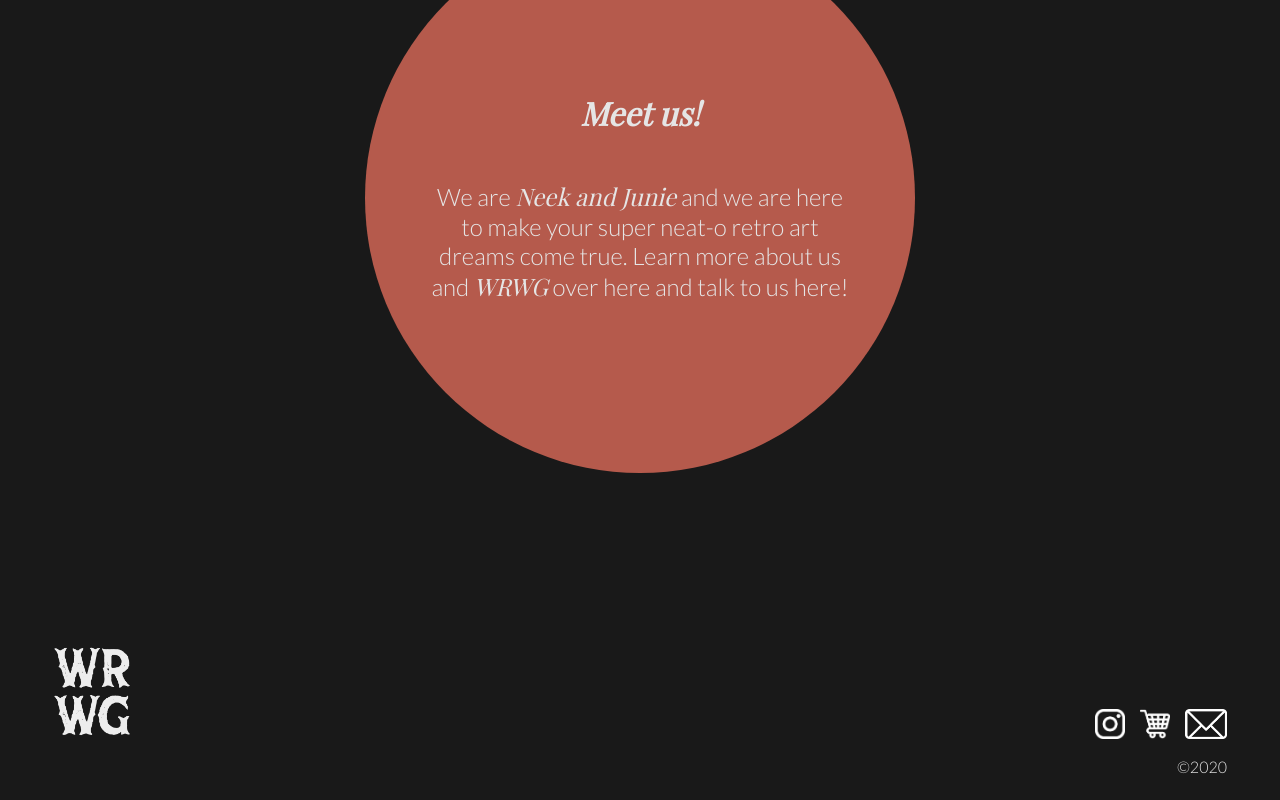
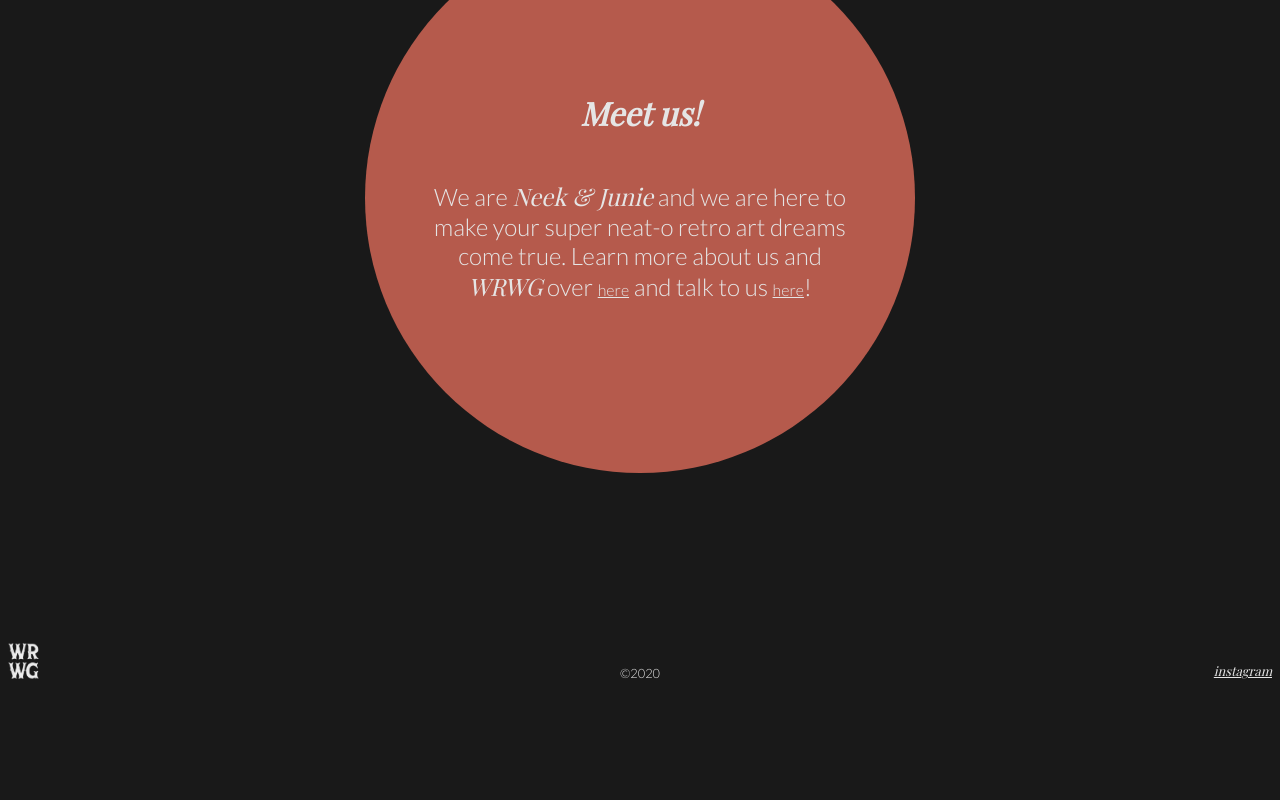
Before and after one commit to julietteabeyta/portfolio-2021, a Next.js app: page / in a window 1280 px wide. Shown: the part 1284-2084 px from the top of the page. After the commit the page ends 1986 px from the top, so only its background shows below. Built offline with nearby package versions, Linux system fonts and the light colour scheme; a web font is replaced by a local one.

Commit message:
Fix footer styling, add interaction styling to section-3

```diff
--- a/components/Footer.js
+++ b/components/Footer.js
@@ -4,11 +4,7 @@ export default function Footer() {
       <footer className="fade-in">
         <img src="/WRWG.png" alt="WRWG"></img>
         <p>©2020</p>
-        <div>
-          <img src="/instagram-logo.png" alt="Instagram Logo"></img>
-          <img src="/shop-logo.png" alt="Shopping cart icon"></img>
-          <img src="/email-logo.png" alt="Envelope icon"></img>
-        </div>
+        <a href="https://www.instagram.com/whatrhymeswithgod/"><span>instagram</span></a>
       </footer>
     </>
   )
--- a/pages/index.js
+++ b/pages/index.js
@@ -23,10 +23,6 @@ export default function Home() {
         easing: 'linear',
         duration: 1000,
       }, 200);
-
-    window.onbeforeunload = function () {
-      window.scrollTo(0, 0);
-    }
   });
 
   return (
@@ -50,10 +46,11 @@ export default function Home() {
             <img src="collage-3.png" alt="Collage 3" className="img-3"></img>
           </div>
           <div className="section section-3">
-            <div>
+            <div className="asdf">
               <h1><span >Meet us!</span></h1>
-              <p>We are <span >Neek and Junie</span> and we are here to make your super neat-o retro
-                art dreams come true. Learn more about us and <span>WRWG</span> over here and talk to us here! </p>
+              <p>We are <span >Neek & Junie</span> and we are here to make your super neat-o retro
+                art dreams come true. Learn more about us and <span>WRWG</span> over {' '}
+                <a href="/about">here</a> and talk to us <a href="/contact">here</a>! </p>
             </div>
           </div>
         </div>
--- a/styles.css
+++ b/styles.css
@@ -5,6 +5,10 @@ body {
   color: #E5E5E5;
   font-family: "Lato", sans-serif;
   overflow-x: hidden;
+}
+
+a {
+  color: inherit;
 }
 
 #header-logo-container {
@@ -48,7 +52,6 @@ header h1 {
 .nav a {
   margin-top: 5px;
   text-transform: uppercase;
-  color: #E5E5E5;
   font-size: 0.7em;
   text-decoration: none;
 }
@@ -119,11 +122,12 @@ span {
   flex-direction: column;
   align-items: center;
   justify-content: center;
-  margin: 25% 0 10%;
+  margin: 25% 0 30%;
   text-align: center;
 }
 .section.section-3 div {
-  background: #B55A4C;
+  color: #E5E5E5;
+  background-color: #B55A4C;
   border-radius: 100%;
   height: 300px;
   width: 300px;
@@ -132,6 +136,7 @@ span {
   flex-direction: column;
   align-items: center;
   justify-content: center;
+  transition: all 0.2s ease;
 }
 .section.section-3 h1 {
   font-size: 1.5em;
@@ -141,25 +146,20 @@ span {
 }
 
 footer {
-  padding: 45px;
-  position: relative;
+  display: grid;
+  grid-template-columns: 1fr 1fr 1fr;
+  font-size: 0.8em;
 }
 footer img {
-  height: 100px;
+  height: 40px;
+  margin-top: -20px;
 }
-footer p {
-  position: absolute;
-  bottom: 0;
-  right: 45px;
+footer > p {
+  justify-self: center;
+  margin-top: 3px;
 }
-footer div {
-  position: absolute;
-  right: 45px;
-  bottom: 50px;
-}
-footer div img {
-  height: 30px;
-  margin-left: 15px;
+footer a {
+  justify-self: end;
 }
 
 @media screen and (min-width: 500px) {
@@ -167,6 +167,18 @@ footer div img {
     height: 380px;
     width: 380px;
     padding: 35px;
+  }
+  .section.section-3 div:hover {
+    color: #191919;
+    background-color: #AAB5B0;
+    cursor: url(https://ani.cursors-4u.net/symbols/sym-9/sym831.ani), url(https://ani.cursors-4u.net/symbols/sym-9/sym831.png), default !important;
+  }
+  .section.section-3 div a {
+    transition: all 0.2s ease;
+    cursor: url(https://ani.cursors-4u.net/symbols/sym-9/sym831.ani), url(https://ani.cursors-4u.net/symbols/sym-9/sym831.png), default !important;
+  }
+  .section.section-3 div a:hover {
+    color: #E5E5E5;
   }
   .section.section-3 h1 {
     font-size: 2em;
@@ -189,6 +201,9 @@ footer div img {
   .section.section-1 div small:before {
     right: 165px;
   }
+  .section.section-3 {
+    margin-bottom: 15%;
+  }
   .section.section-3 div {
     height: 420px;
     width: 420px;
--- a/styles.scss
+++ b/styles.scss
@@ -6,6 +6,10 @@ body {
   color: #E5E5E5;
   font-family: 'Lato', sans-serif;
   overflow-x: hidden;
+}
+
+a {
+  color: inherit;
 }
 
 #header-logo-container {
@@ -49,7 +53,6 @@ header {
   a {
     margin-top: 5px;
     text-transform: uppercase;
-    color: #E5E5E5;
     font-size: .7em;
     text-decoration: none;
   }
@@ -123,10 +126,11 @@ span {
     flex-direction: column;
     align-items: center;
     justify-content: center;
-    margin: 25% 0 10%;
+    margin: 25% 0 30%;
     text-align: center;
     div {
-      background: #B55A4C;
+      color: #E5E5E5;
+      background-color: #B55A4C;
       border-radius: 100%;
       height: 300px;
       width: 300px;
@@ -135,6 +139,7 @@ span {
       flex-direction: column;
       align-items: center;
       justify-content: center;
+      transition: all .2s ease;
     }
     h1 {
       font-size: 1.5em;
@@ -146,24 +151,19 @@ span {
 }
 
 footer {
-  padding: 45px;
-  position: relative;
+  display: grid;
+  grid-template-columns: 1fr 1fr 1fr;
+  font-size: .8em;
   img {
-    height: 100px;
+    height: 40px;
+    margin-top: -20px;
   }
-  p {
-    position: absolute;
-    bottom: 0;
-    right: 45px;
+  >p {
+    justify-self: center;
+    margin-top: 3px;
   }
-  div {
-    position: absolute;
-    right: 45px;
-    bottom: 50px;
-    img {
-      height: 30px;
-      margin-left: 15px;
-    }
+  a {
+    justify-self: end;
   }
 }
 
@@ -174,6 +174,18 @@ footer {
         height: 380px;
         width: 380px;
         padding: 35px;
+        &:hover {
+          color: #191919;
+          background-color: #AAB5B0;
+          cursor: url(https://ani.cursors-4u.net/symbols/sym-9/sym831.ani), url(https://ani.cursors-4u.net/symbols/sym-9/sym831.png), default !important;
+        }
+        a {
+          transition: all .2s ease;
+          cursor: url(https://ani.cursors-4u.net/symbols/sym-9/sym831.ani), url(https://ani.cursors-4u.net/symbols/sym-9/sym831.png), default !important;
+          &:hover {
+            color: #E5E5E5;
+          }
+        }
       }
       h1 {
         font-size: 2em;
@@ -201,6 +213,7 @@ footer {
       }
     }
     &.section-3 {
+      margin-bottom: 15%;
       div {
         height: 420px;
         width: 420px;
```
Also changed, not shown: pages/about.js (added, +30 -0 lines), pages/contact.js (added, +30 -0 lines), components/Header.js.
